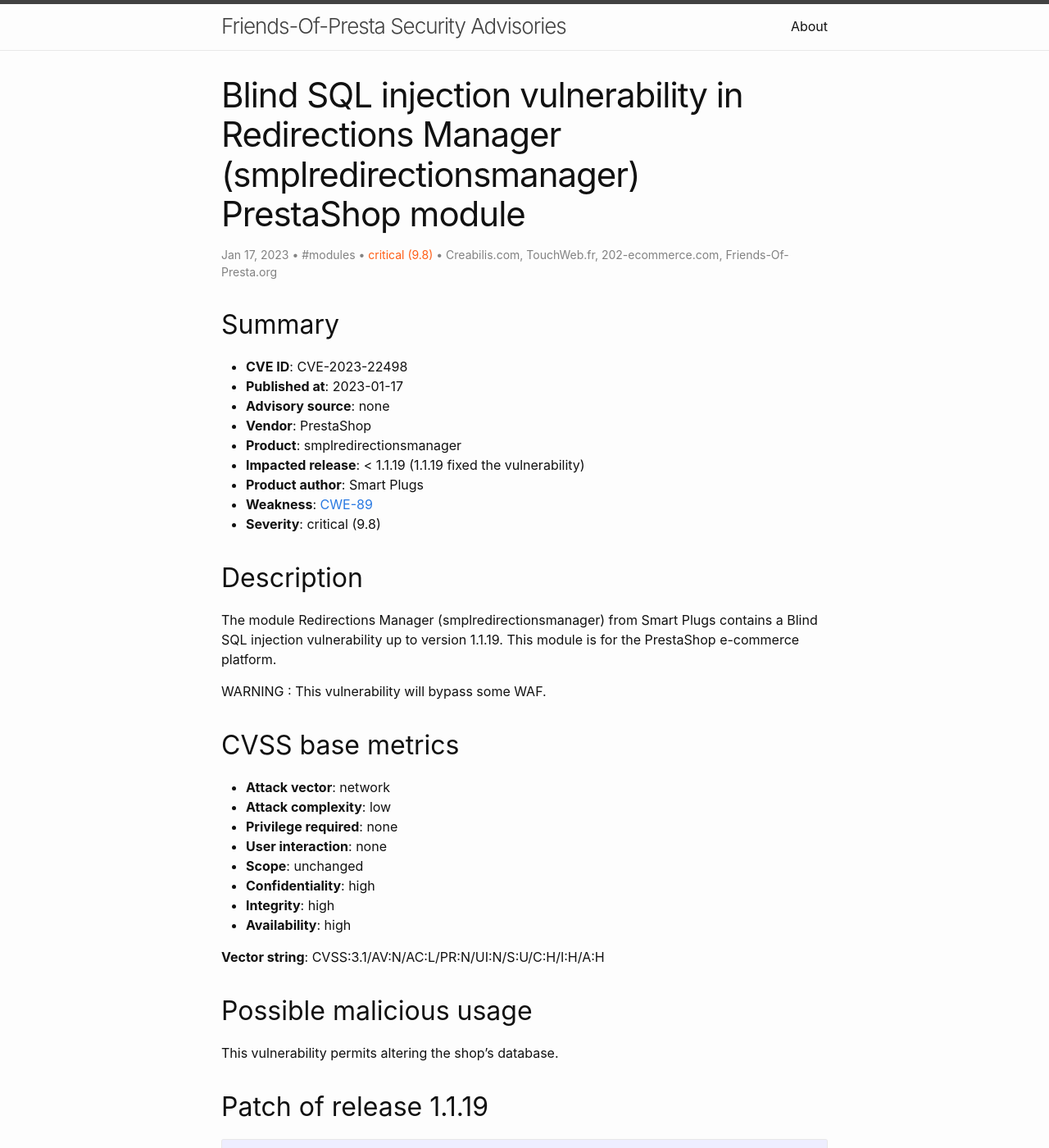
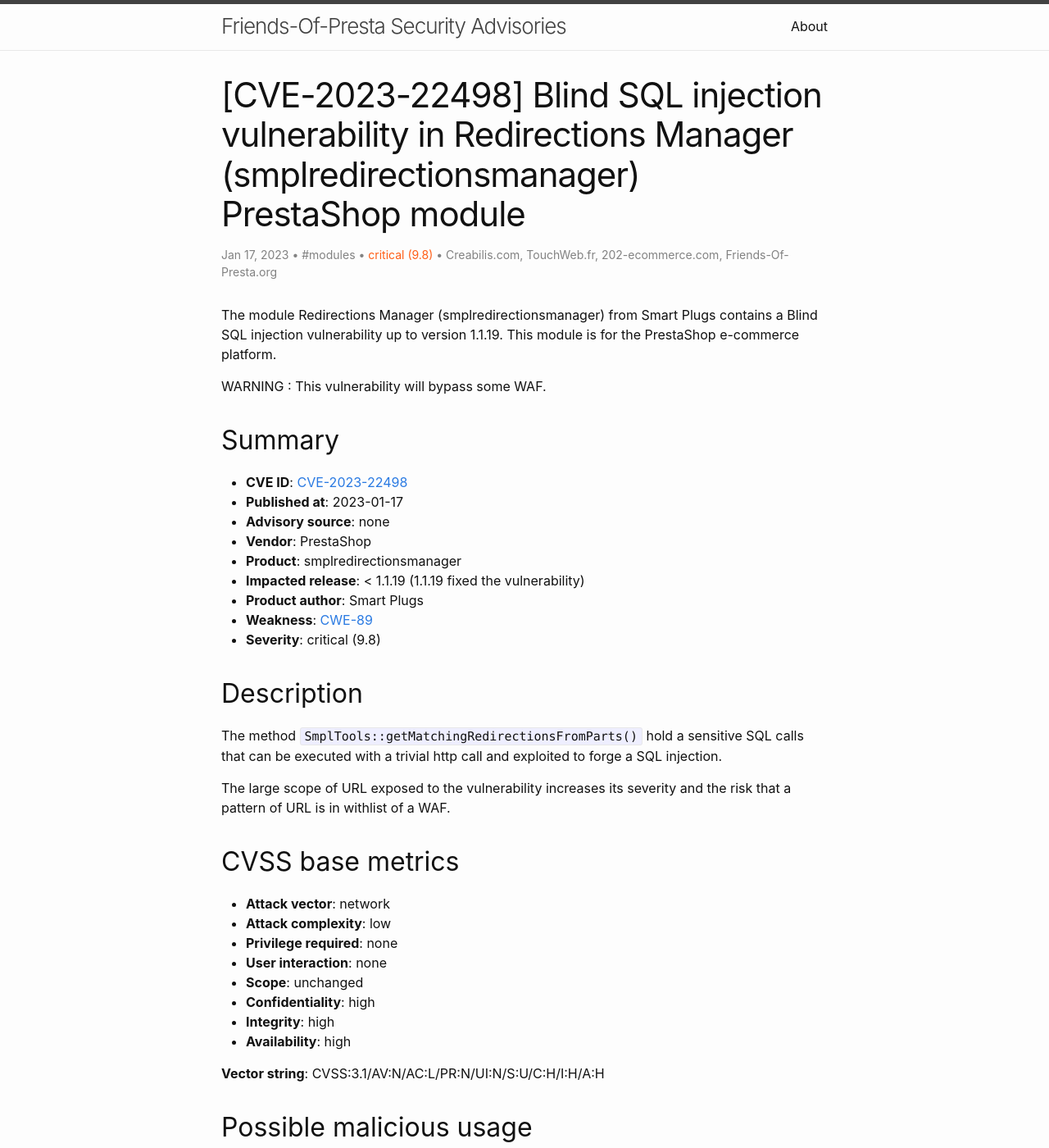
Before and after one commit to friends-of-presta/security-advisories, a Jekyll site: the page built from _posts/2023-01-17-smplredirectionsmanager.md, in a window 1280 px wide and 1400 px high. Shown: the whole window at 82% size. Built offline with Jekyll 4.4.1, drawn with Linux system fonts in a browser that asks for light colours.

Commit message:
fix minor content

```diff
--- a/_posts/2023-01-17-smplredirectionsmanager.md
+++ b/_posts/2023-01-17-smplredirectionsmanager.md
@@ -1,6 +1,6 @@
 ---
 layout: post
-title: "Blind SQL injection vulnerability in Redirections Manager (smplredirectionsmanager) PrestaShop module"
+title: "[CVE-2023-22498] Blind SQL injection vulnerability in Redirections Manager (smplredirectionsmanager) PrestaShop module"
 categories: modules
 author:
 - Creabilis.com
@@ -11,10 +11,14 @@ meta: "CVE,PrestaShop"
 severity: "critical (9.8)"
 ---
 
+The module Redirections Manager (smplredirectionsmanager) from Smart Plugs contains a Blind SQL injection vulnerability up to version 1.1.19.
+This module is for the PrestaShop e-commerce platform.
+
+WARNING : This vulnerability will bypass some WAF.
 
 ## Summary
 
-* **CVE ID**: CVE-2023-22498
+* **CVE ID**: [CVE-2023-22498](https://cve.mitre.org/cgi-bin/cvename.cgi?name=CVE-2022-31181)
 * **Published at**: 2023-01-17
 * **Advisory source**: none
 * **Vendor**: PrestaShop
@@ -26,10 +30,10 @@ severity: "critical (9.8)"
 
 ## Description
 
-The module Redirections Manager (smplredirectionsmanager) from Smart Plugs contains a Blind SQL injection vulnerability up to version 1.1.19.
-This module is for the PrestaShop e-commerce platform.
+The method `SmplTools::getMatchingRedirectionsFromParts()` hold a sensitive SQL calls that can be executed with a trivial http call and exploited to forge a SQL injection.
 
-WARNING : This vulnerability will bypass some WAF.
+The large scope of URL exposed to the vulnerability increases its severity and the risk that a pattern of URL is in withlist of a WAF.
+
 
 ## CVSS base metrics
 
@@ -76,7 +80,7 @@ This vulnerability permits altering the shop’s database.
 | 2022-10-11 | Contact the author |
 | 2022-11-14 | Fix published on addons PrestaShop marketplace |
 | 2023-01-12 | Request CVE ID |
-| 2023-01-17 | Publish this security advisory  |
+| 2023-01-17 | Publish this security advisory |
 
 ## Other recommandations
 
```
